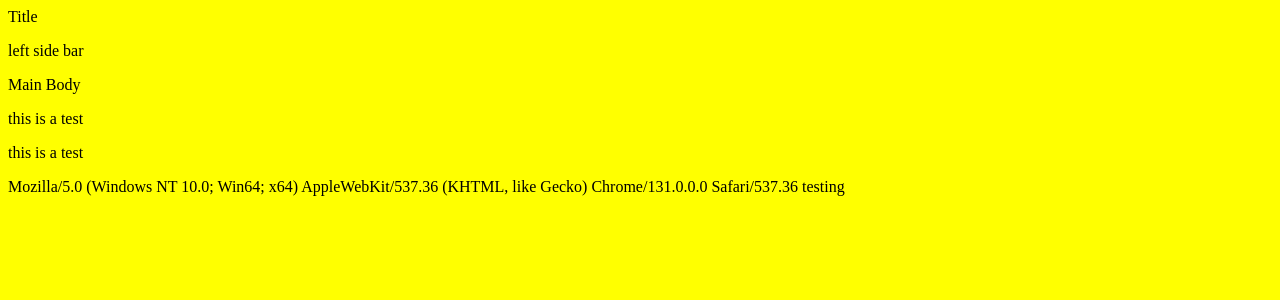
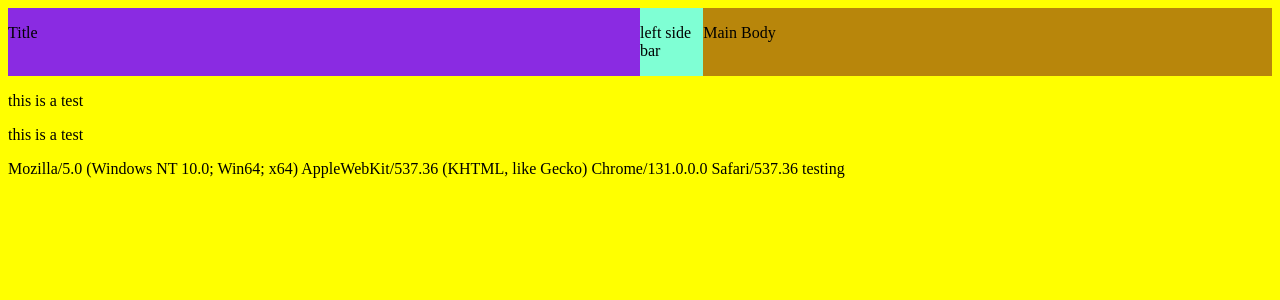
Before and after one commit to douglas-evert/server_manager, a PHP site: page / in a window 1280 px wide. Shown: the top 300 px of the page. Run offline with PHP 8.4, Linux system fonts and the light colour scheme.

Commit message:
update frame css

```diff
--- a/index.php
+++ b/index.php
@@ -9,13 +9,14 @@
         <div class="title_bar">
             <p> Title </p>
         </div>
-        <div class="left_side_bar">
-            <p> left side bar</p>
+        <div class="frame100">
+            <div class="left_side_bar">
+                <p> left side bar</p>
+            </div>
+            <div class="main_body">
+                <p> Main Body </p>
+            </div>
         </div>
-        <div class="main_body">
-            <p> Main Body </p>
-        </div>
-
     </div>
     <?php
     include './php/header.php'
--- a/style/main.css
+++ b/style/main.css
@@ -2,9 +2,26 @@ body {
     background-color: yellow
 
 }
-.titlebar {
-    width: 100%
+.frame100 {
+    width: 100%;
+    display: flex;
 }
+
+.title_bar {
+    width: 100%;
+    background-color: blueviolet;
+}
+
+.left_side_bar {
+    width: 10%;
+    background-color: aquamarine;
+}
+
+.main_body {
+    width: 90%;
+    background-color: darkgoldenrod
+}
+
 #logo {
     width: 10%;
     background-color: blue
```
